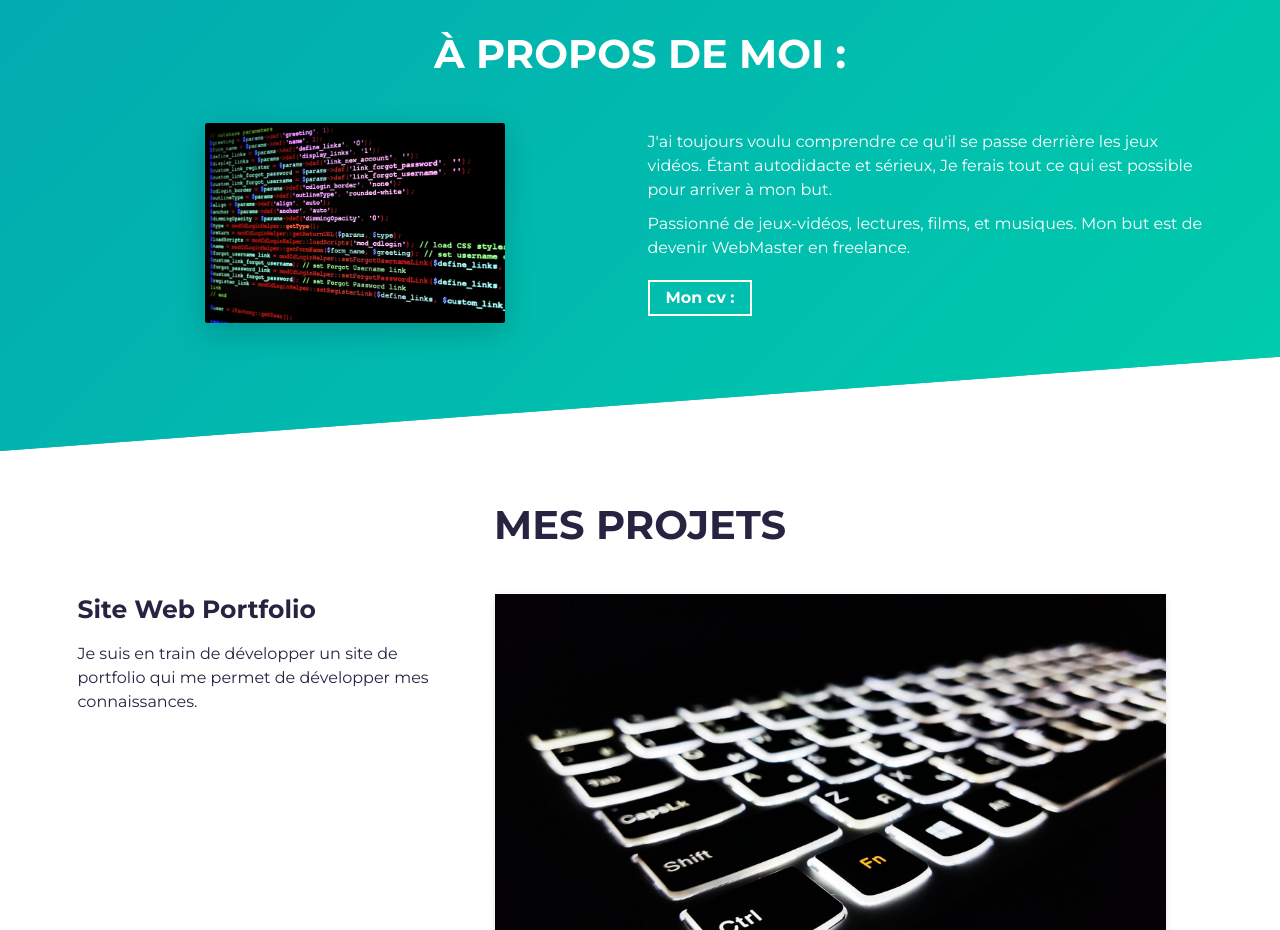
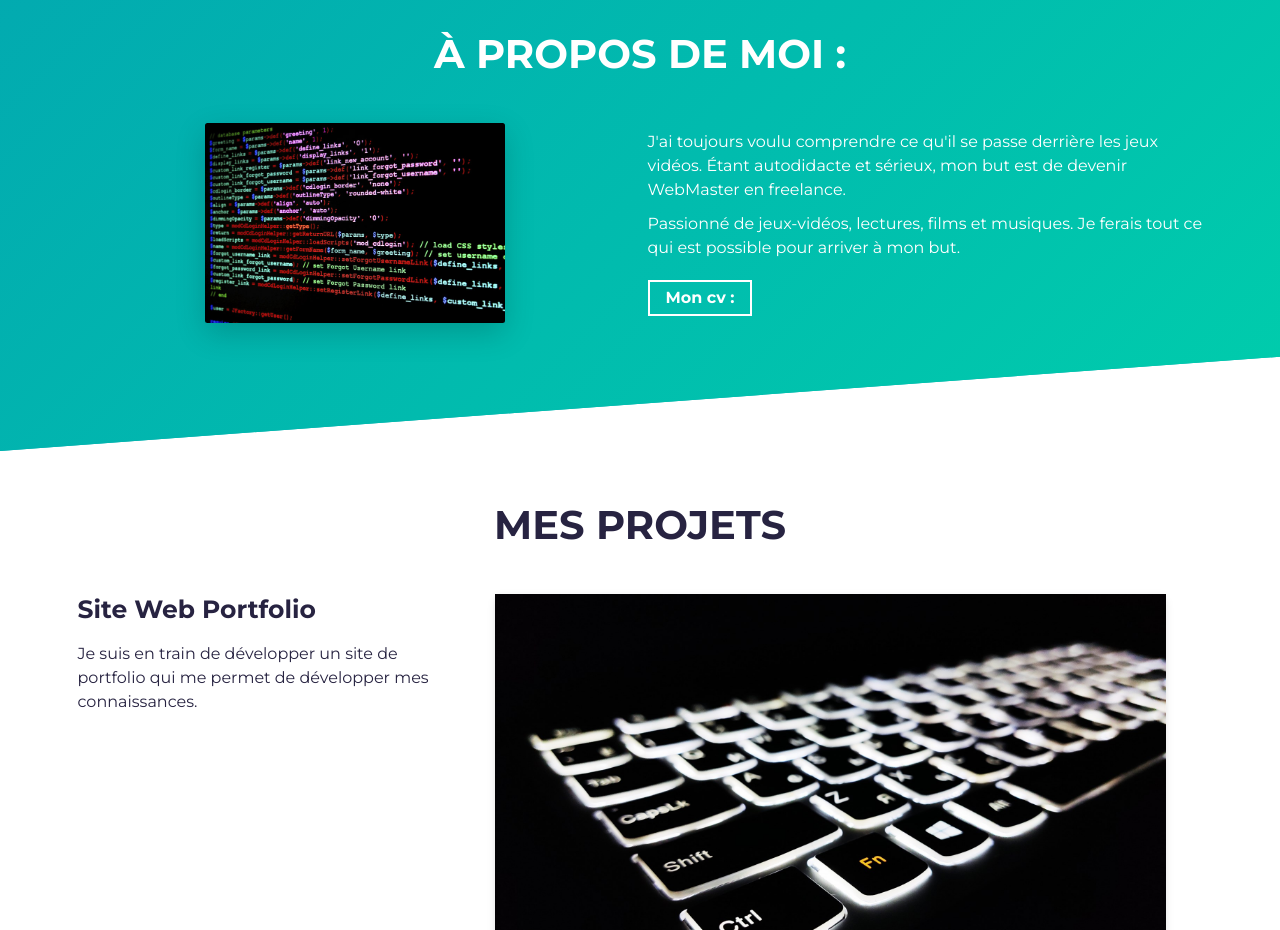
Before and after one commit to Orabis/PortfolioL-oCcf, a website built with Parcel: page src/index.html in a window 1280 px wide. Shown: the part 820-1750 px from the top of the page. Built offline with nearby package versions, Linux system fonts and the light colour scheme; files whose address does not match are found by name.

Commit message:
Update index.html
Correction

```diff
--- a/src/index.html
+++ b/src/index.html
@@ -62,10 +62,10 @@
             <div class="about-wrapper__info load-hidden">
               <p class="about-wrapper__info-text">
                 J'ai toujours voulu comprendre ce qu'il se passe derrière les jeux vidéos. Étant autodidacte et sérieux,
-                Je ferais tout ce qui est possible pour arriver à mon but.
+                mon but est de devenir WebMaster en freelance.
               </p>
               <p class="about-wrapper__info-text">
-                Passionné de jeux-vidéos, lectures, films, et musiques. Mon but est de devenir WebMaster en freelance.
+                Passionné de jeux-vidéos, lectures, films et musiques. Je ferais tout ce qui est possible pour arriver à mon but.
               </p>
               <span class="d-flex mt-3">
                 <a
```
